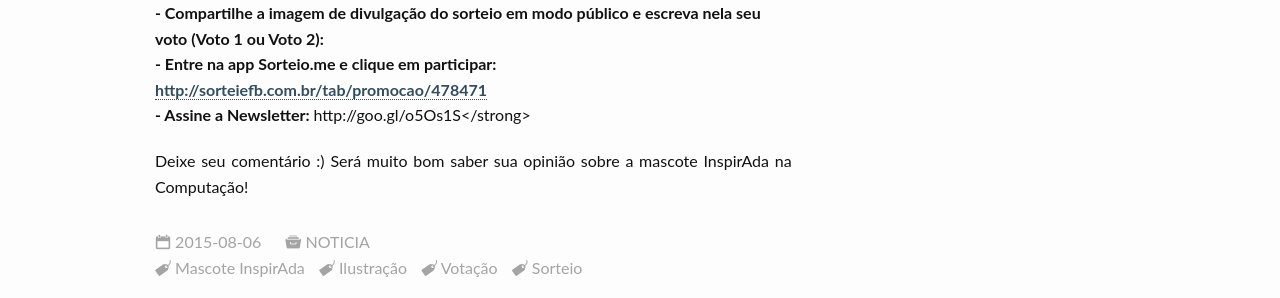
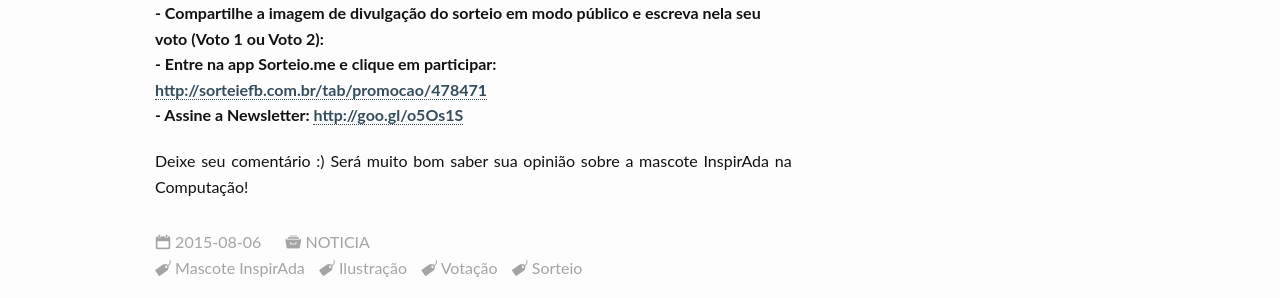
Before and after one commit to inspiradanacomputacao/inspiradanacomputacao.github.io, a Jekyll site: the page built from _posts/noticia/2015-08-06-processo-criativo-mascote-inspirada-na-computacao.md, in a window 1280 px wide and 900 px high, scrolled down 4341 px. Shown: the part 155-453 px from the top of the window. Built offline with Jekyll 4.4.1, drawn with Linux system fonts in a browser that asks for light colours; comment, search, counter and statistics services are not loaded.

Commit message:
corrigindo links

```diff
--- a/_posts/noticia/2015-08-06-processo-criativo-mascote-inspirada-na-computacao.md
+++ b/_posts/noticia/2015-08-06-processo-criativo-mascote-inspirada-na-computacao.md
@@ -65,7 +65,7 @@ Queremos compartilhar o processo criativo da mascote <a href="http://inspiradana
 	<strong>- Marque na imagem de divulgação do sorteio duas mulheres da área de computação/ciência/tecnologia ou que você gostaria de incentivar para área: </strong><br />
 	<strong>- Compartilhe a imagem de divulgação do sorteio em modo público e escreva nela seu voto (Voto 1 ou Voto 2):</strong><br />
 	<strong>- Entre na app Sorteio.me e clique em participar:</strong> <a href="http://sorteiefb.com.br/tab/promocao/478471" target="_blank">http://sorteiefb.com.br/tab/promocao/478471</a><br />
-	<strong>- Assine a Newsletter: </strong><a href="http://goo.gl/o5Os1S" target="_blank"></a>http://goo.gl/o5Os1S</strong><br />
+	<strong>- Assine a Newsletter: </strong><a href="http://goo.gl/o5Os1S" target="_blank">http://goo.gl/o5Os1S</a><br />
 </p>
 
 <p align="justify">Deixe seu comentário :) Será muito bom saber sua opinião sobre a mascote InspirAda na Computação! <br />
```
